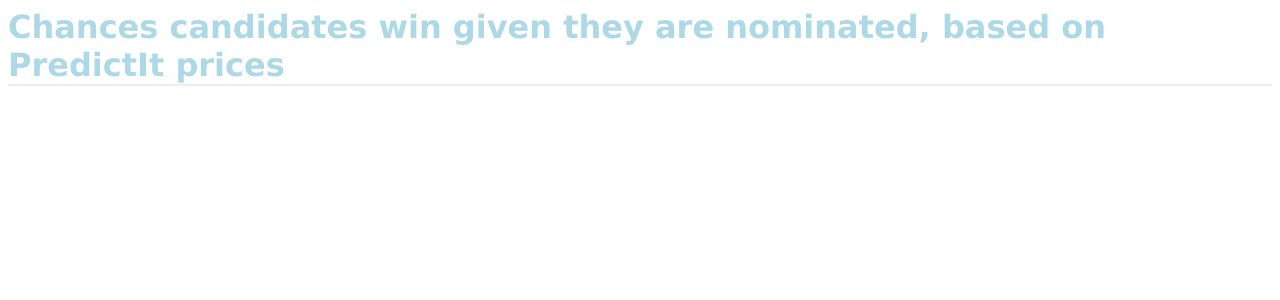
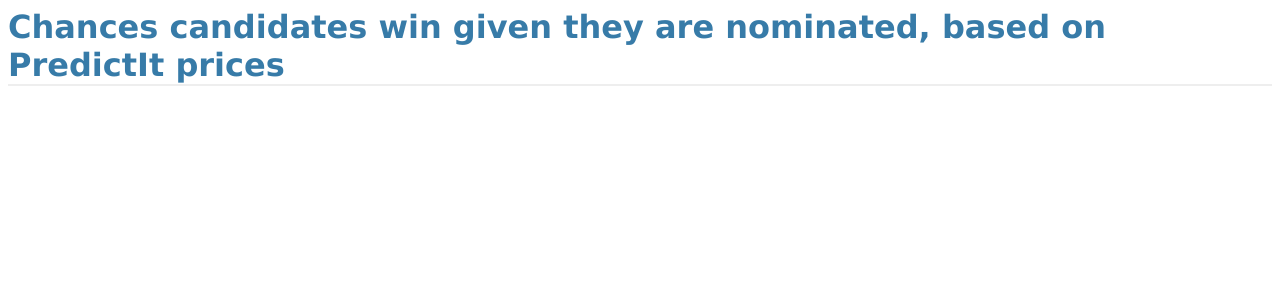
Before and after one commit to harryelworthy/candidates_project, a Flask app: template templates/view.html in a window 1280 px wide. Shown: the top 300 px of the page. Run offline with Flask 2, Linux system fonts and the light colour scheme; the template is opened without the code that fills it, so the values that code supplies are empty.

Commit message:
back to before, wrong colors but no idea how to fix

```diff
--- a/static/style.css
+++ b/static/style.css
@@ -1,5 +1,5 @@
 body            { font-family: "Lucida Sans Unicode", "Lucida Grande", sans-serif;}
-a, h1, h2       { color: #add8e6; }
+a, h1, h2       { color: #377ba8; }
 h1, h2          { margin: 0; }
 h1              { border-bottom: 2px solid #eee; }
 h2              { font-size: 1.2em; }
@@ -15,7 +15,7 @@ table.dataframe, .dataframe th, .dataframe td {
 }
 
 .democrats th {
-    background-color: #add8e6;
+    background-color: #77dd77;
     color: white;
 }
 
```
